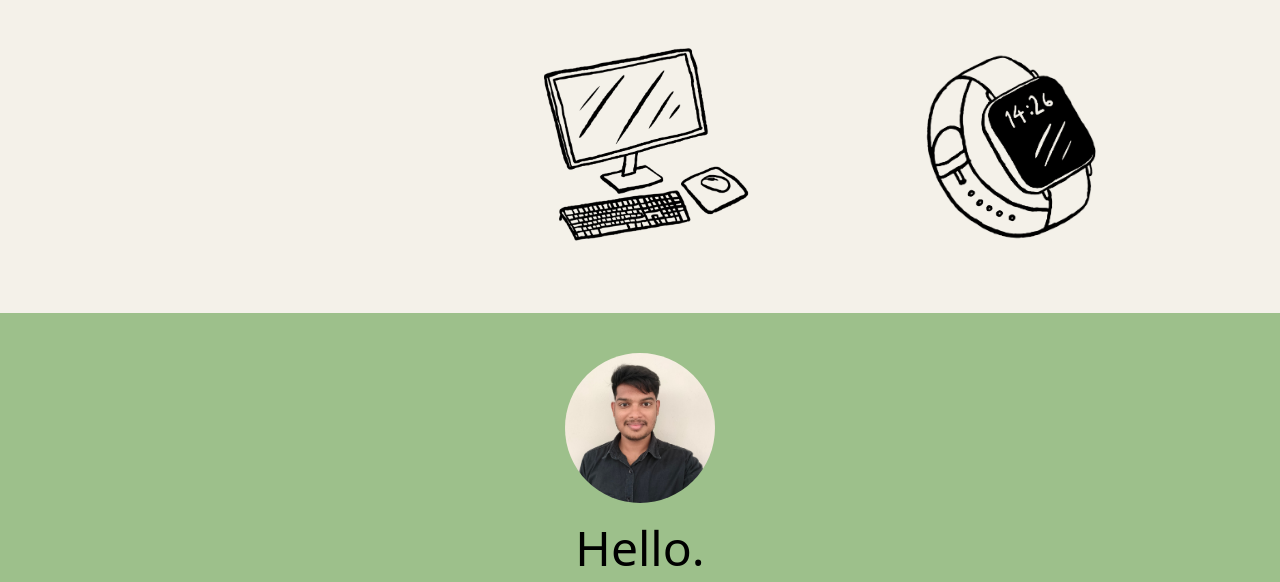
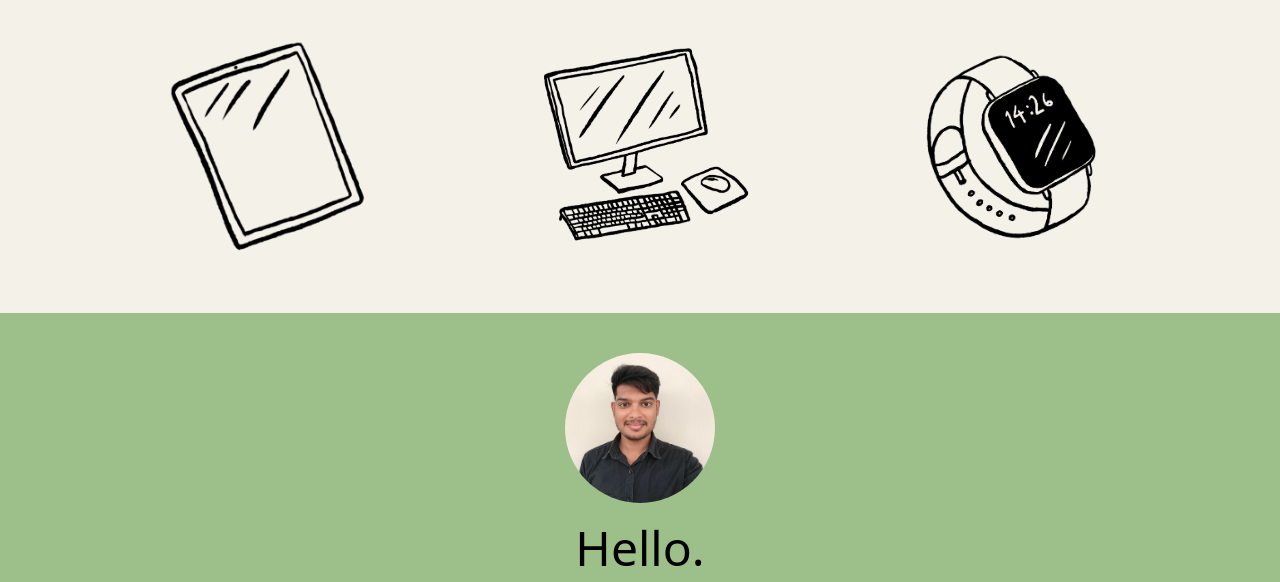
Before and after one commit to irshad2k2/Udemy_Full-Stack, a plain HTML site: page index.html in a window 1280 px wide. Shown: the part 193-775 px from the top of the page. Drawn offline with nearby package versions, Linux system fonts and the light colour scheme.

Commit message:
Update index.html

```diff
--- a/index.html
+++ b/index.html
@@ -20,7 +20,7 @@
         <h2 class="sub-head ">Full-Stack Developer</h2>
         <div class="container p-4 ">
             <div class="row">
-                <div class="tablet icon container-fluid"><img  src="./Tablet.png" width="100%" alt=""></div>
+                <div class="tablet icon container-fluid"><img  src="./images/Tablet.png" width="100%" alt=""></div>
                 <div class="computer icon container-fluid"><img  src="./images/computer.png" width="100%" alt=""></div>
                 <div class="watch icon container-fluid"><img  src="./images/watch.png" width="100%" alt=""></div>
             </div>
```
